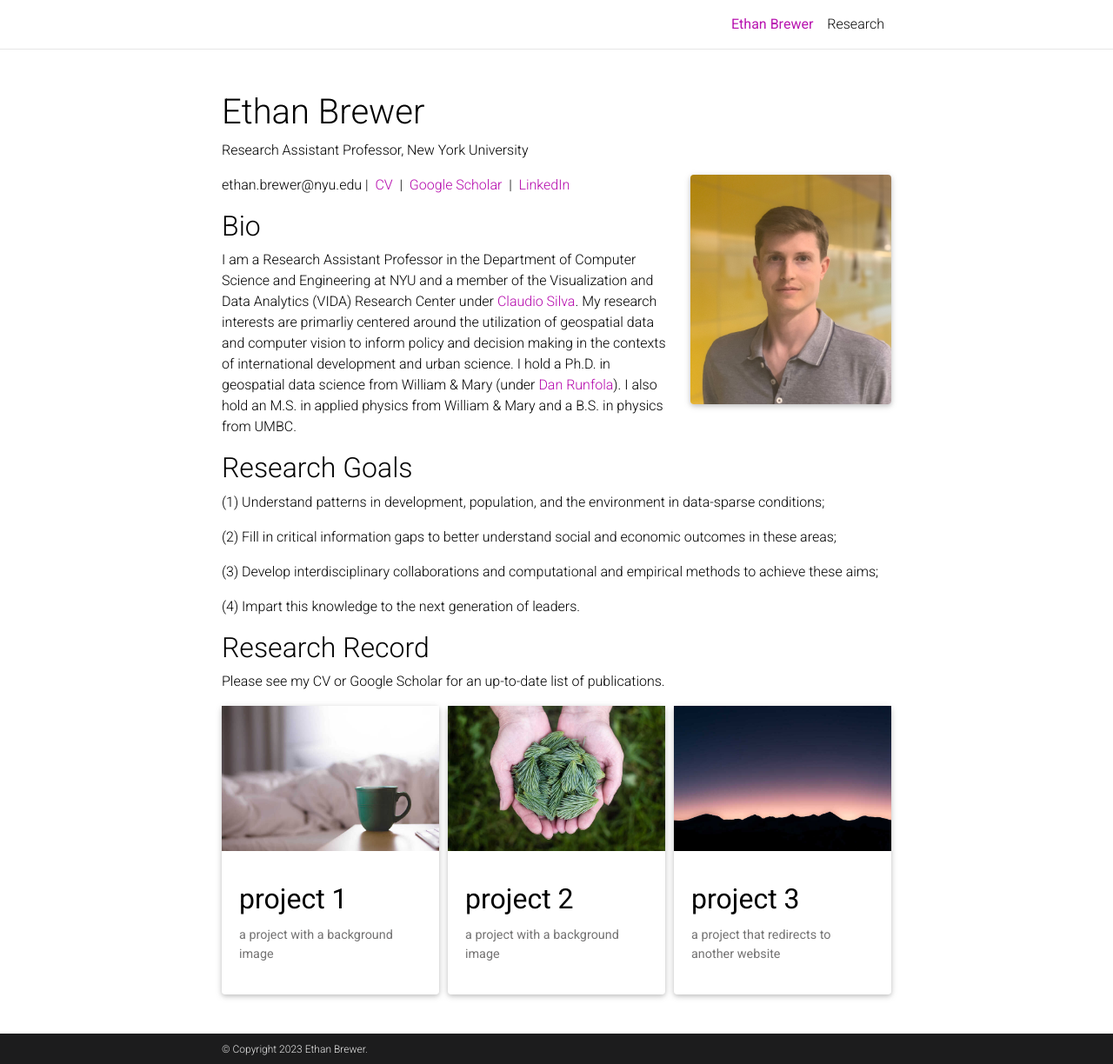
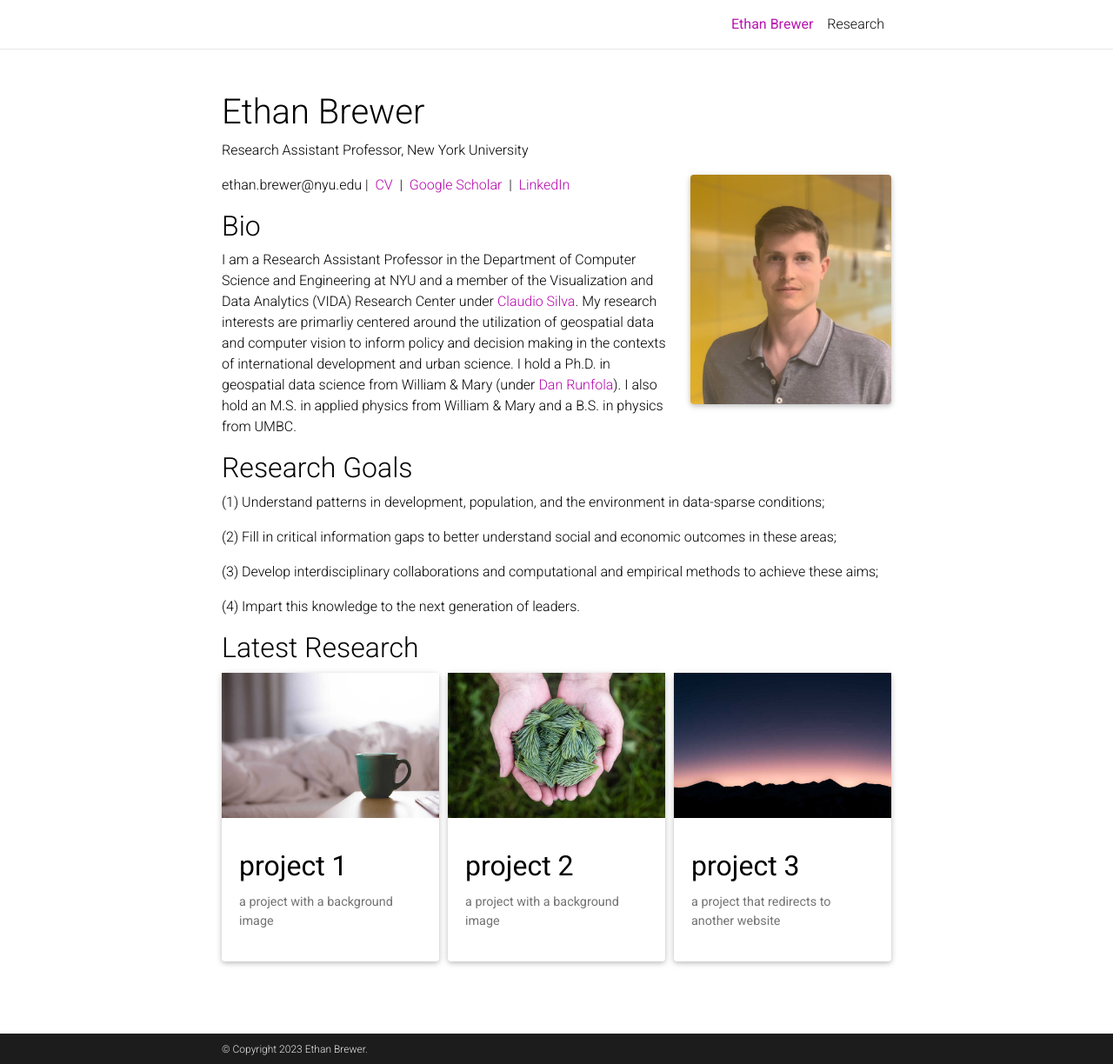
Before and after one commit to EMBrewer/EMBRewer.github.io, a Jekyll site: the page built from _pages/about.md, in a window 1280 px wide and 1224 px high. Shown: the whole window at 87% size. Built offline with Jekyll 4.4.1, drawn with Linux system fonts in a browser that asks for light colours; full-size pictures stand in for the smaller copies a plugin makes; comment, search, counter and statistics services are not loaded; a style sheet for code colours, icons or effects is not loaded.

Commit message:
Update about.md

```diff
--- a/_pages/about.md
+++ b/_pages/about.md
@@ -30,8 +30,7 @@
 
 (4) Impart this knowledge to the next generation of leaders.
 
-## Research Record
-Please see my CV or Google Scholar for an up-to-date list of publications.
+## Latest Research
 
 <!-- pages/projects.md -->
 <div class="projects">
```
